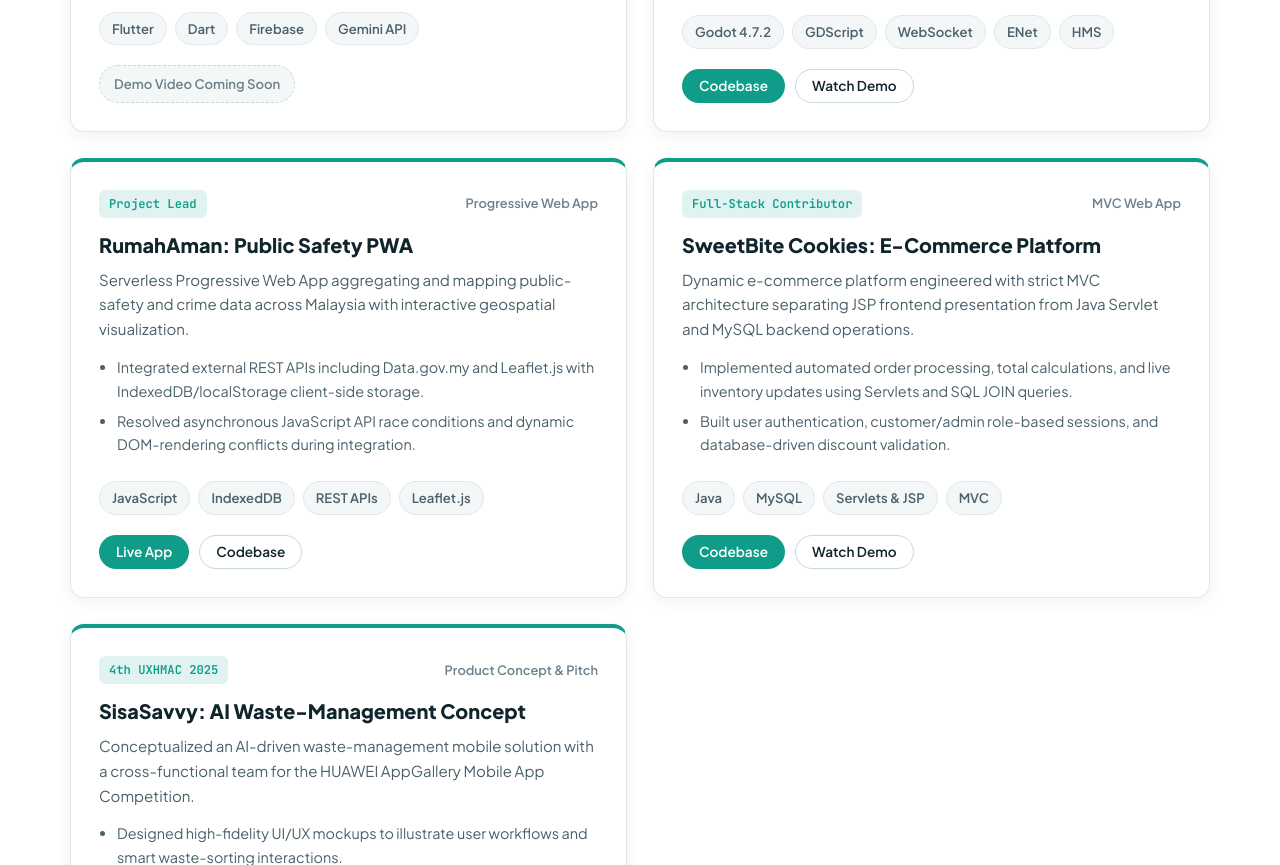
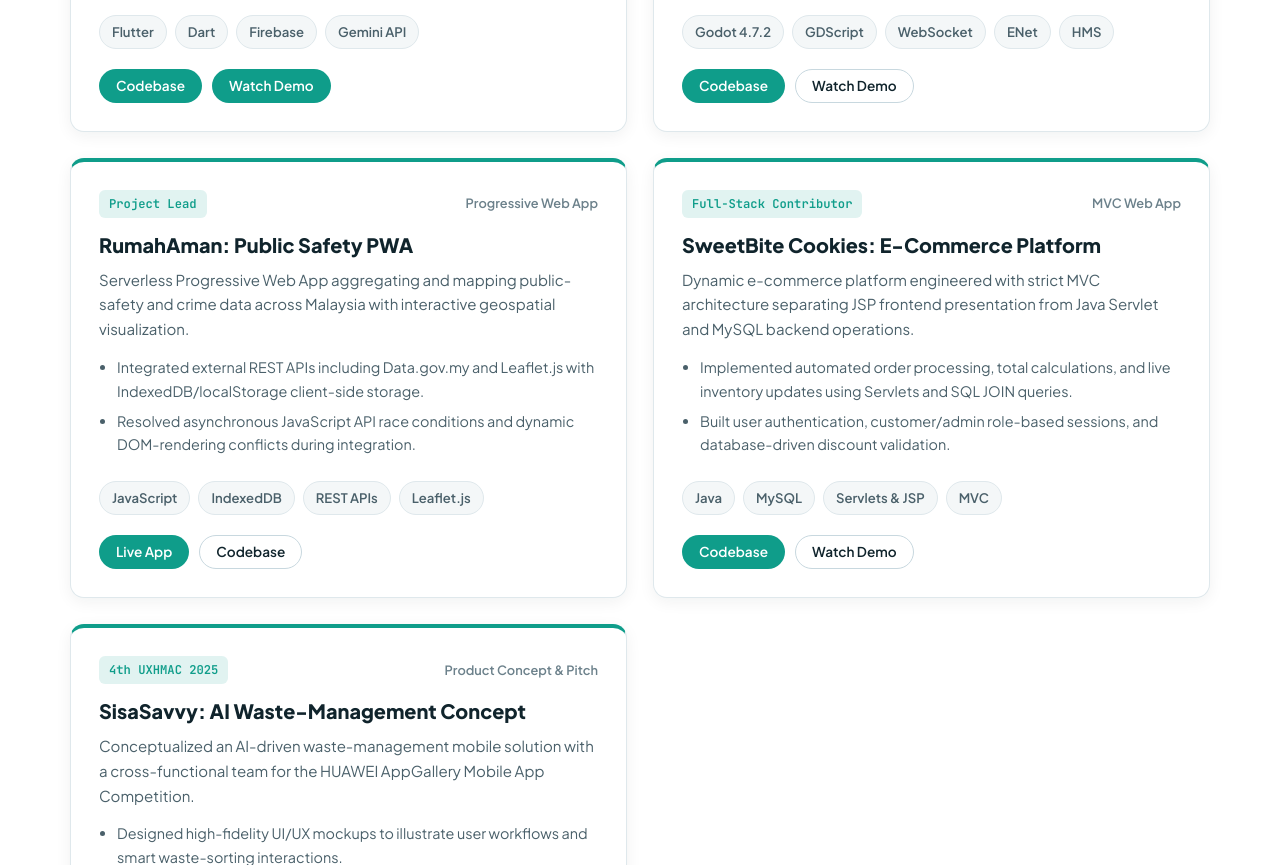
Before and after one commit to NShanthini394/NShanthini394.github.io, a plain HTML site: page index.html in a window 1280 px wide. Shown: the part 3316-4181 px from the top of the page. Drawn offline with Linux system fonts and the light colour scheme.

Commit message:
Update index.html

```diff
--- a/index.html
+++ b/index.html
@@ -335,10 +335,8 @@
                             <span class="tag">Gemini API</span>
                         </div>
                         <div class="project-actions">
-                            <!-- WHEN YOUR YOUTUBE DEMO IS READY: replace this span with:
-                            <a href="YOUR_YOUTUBE_URL" target="_blank" rel="noopener noreferrer" class="btn btn-primary btn-sm">Watch Demo</a>
-                            -->
-                            <span class="btn-placeholder">Demo Video Coming Soon</span>
+                            <a href="https://github.com/NShanthini394/CSM3114_AskAgain_StudyApp.git" target="_blank" rel="noopener noreferrer" class="btn btn-primary btn-sm">Codebase</a>
+                            <a href="https://youtube.com/shorts/7fY9IPlBiKs?feature=share" target="_blank" rel="noopener noreferrer" class="btn btn-primary btn-sm">Watch Demo</a>
                         </div>
                     </article>
 
@@ -392,9 +390,6 @@
                         <div class="project-actions">
                             <a href="https://nshanthini394.github.io/CSM3103_Group-2_RumahAman/" target="_blank" rel="noopener noreferrer" class="btn btn-primary btn-sm">Live App</a>
                             <a href="https://github.com/NShanthini394/CSM3103_Group-2_RumahAman" target="_blank" rel="noopener noreferrer" class="btn btn-secondary btn-sm">Codebase</a>
-                            <!-- OPTIONAL YOUTUBE DEMO:
-                            <a href="YOUR_YOUTUBE_URL" target="_blank" rel="noopener noreferrer" class="btn btn-secondary btn-sm">Watch Demo</a>
-                            -->
                         </div>
                     </article>
 
```
